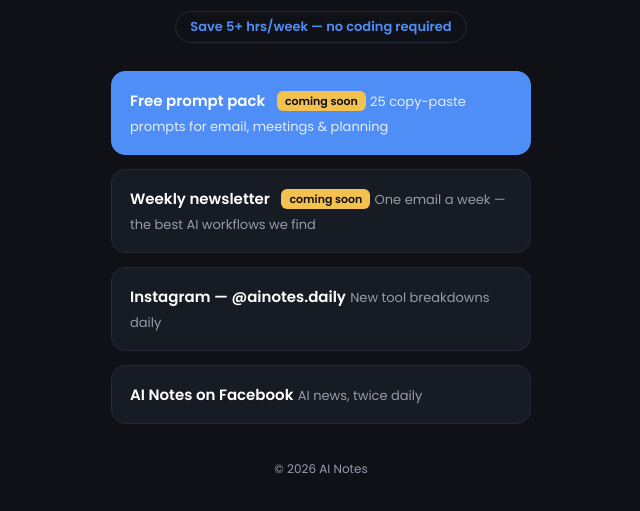
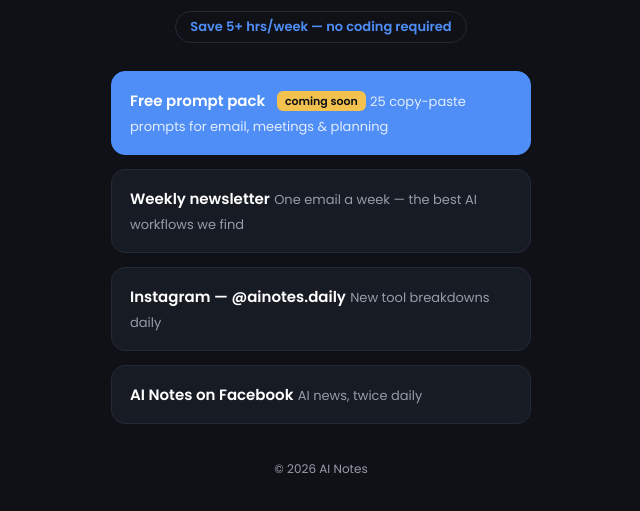
Before and after one commit to ainotesdaily/links, a plain HTML site: page index.html in a window 1280 px wide. Shown: the part 227-738 px from the top of the page, without its empty margins (319-959 px from the left). Drawn offline with Linux system fonts and the light colour scheme.

Commit message:
Update index.html

```diff
--- a/index.html
+++ b/index.html
@@ -86,9 +86,8 @@
       <span class="d">25 copy-paste prompts for email, meetings & planning</span>
     </a>
 
-    <!-- EDIT ME: replace with your Beehiiv URL when the newsletter shell is live -->
-    <a class="link" href="#" onclick="return false;" aria-disabled="true">
-      <span class="t">Weekly newsletter <span class="soon">coming soon</span></span>
+    <a class="link" href="https://ainotesdaily.beehiiv.com">
+      <span class="t">Weekly newsletter</span>
       <span class="d">One email a week — the best AI workflows we find</span>
     </a>
 
```
